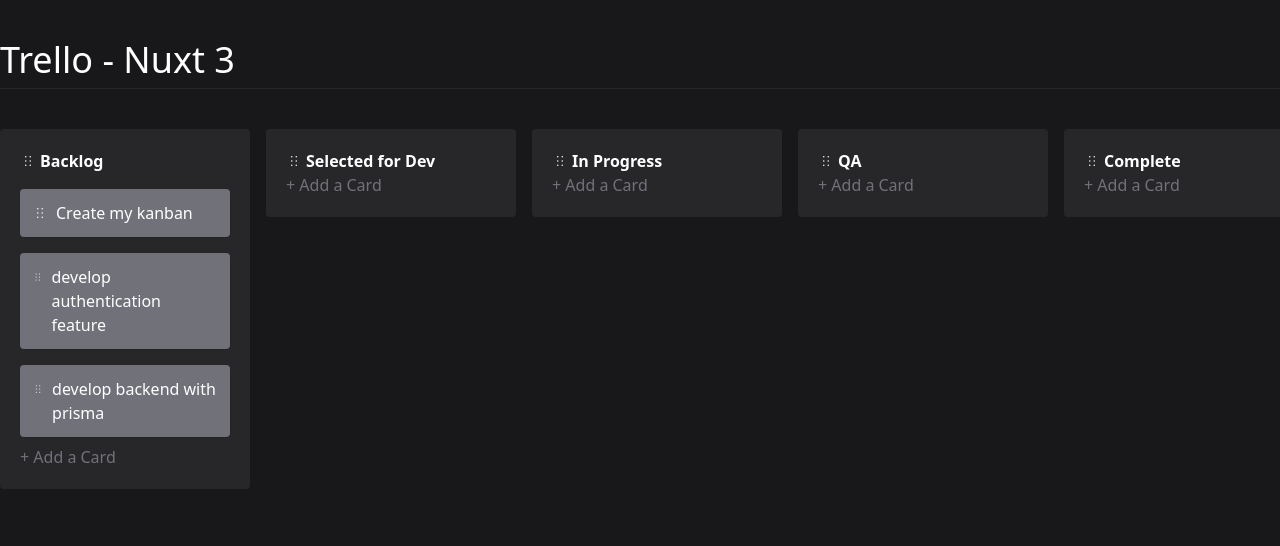
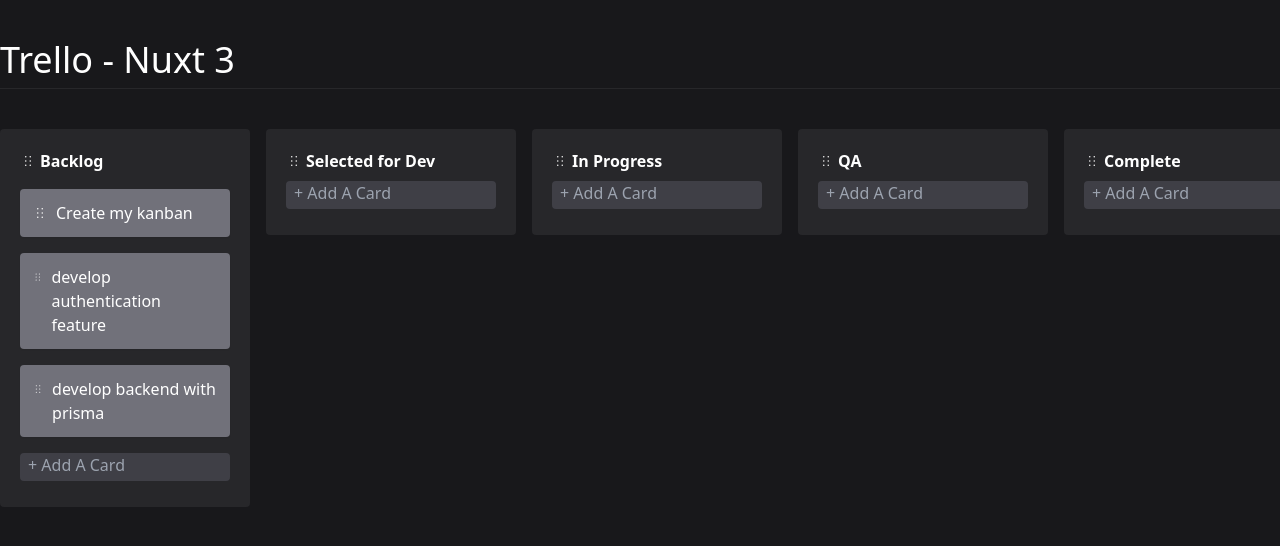
Before and after one commit to gabrielcaiana/trello-nuxt3, a Nuxt app: page / in a window 1280 px wide. Shown: the top 546 px of the page. Built offline with nearby package versions, Linux system fonts and the light colour scheme.

Commit message:
add new tasks

```diff
--- a/components/Board/Board.vue
+++ b/components/Board/Board.vue
@@ -80,7 +80,7 @@
             </template>
           </draggable>
           <footer>
-            <button class="text-zinc-500">+ Add a Card</button>
+            <NewTask @add="column.tasks.push($event)" />
           </footer>
         </div>
       </template>
--- /dev/null
+++ b/components/NewTask/index.vue
@@ -0,0 +1,46 @@
+<script setup lang="ts">
+import type { Task } from '~~/types';
+import { nanoid } from 'nanoid';
+
+const emit = defineEmits<{
+  (e: 'add', payload: Task): void;
+}>();
+
+const focused = ref(false);
+const title = ref('');
+
+const createTask = (e: Event) => {
+  e.preventDefault();
+
+  const taskTitle = title.value.trim();
+
+  if (!taskTitle) return;
+
+  emit('add', {
+    id: nanoid(),
+    title: taskTitle,
+    createdAt: new Date(),
+  } as Task);
+
+  title.value = '';
+};
+</script>
+
+<template>
+  <textarea
+    v-model="title"
+    :placeholder="!focused ? '+ Add A Card' : 'Enter a title for this card'"
+    @keydown.tab="createTask"
+    @keyup.enter="createTask"
+    @blur="focused = false"
+    @focus="focused = true"
+    style="outlined: none !important"
+    :class="[
+      'focus:bg-zinc-700 hover:bg-zinc-600 focus:shadow resize-none rounded bg-zinc-700 transition-colors text-zinc-500 px-2 w-full text-left cursor-pointer mt-2',
+      {
+        'h-7': !focused,
+        'h-20': focused,
+      },
+    ]"
+  />
+</template>
--- a/layouts/default.vue
+++ b/layouts/default.vue
@@ -1,5 +1,5 @@
 <template>
-  <div class="h-screen bg-zinc-900">
+  <div class="min-h-screen bg-zinc-900">
     <div class="container mx-auto py-10">
       <header class="border-b border-1 border-zinc-800 mb-10 pb-2">
         <span class="text-4xl text-white font-medium">Trello - Nuxt 3</span>
```
